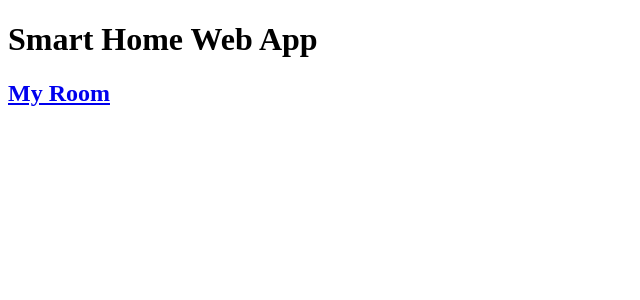
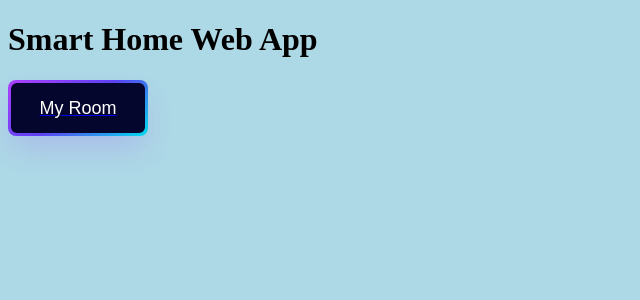
Before and after one commit to hash207/Smart-Irrigation-Web, a Flask app: page / in a window 1280 px wide. Shown: the top 300 px of the page, without its empty margins (0-640 px from the left). Run offline with Flask 3, Linux system fonts and the light colour scheme.

Commit message:
Web App: start working with css

```diff
--- /dev/null
+++ b/Web app/static/test.css
@@ -0,0 +1,50 @@
+body {
+    background-color: lightblue;
+}
+
+/* From Uiverse.io by cssbuttons-io */
+button {
+    align-items: center;
+    background-image: linear-gradient(144deg, #af40ff, #5b42f3 50%, #00ddeb);
+    border: 0;
+    border-radius: 8px;
+    box-shadow: rgba(151, 65, 252, 0.2) 0 15px 30px -5px;
+    box-sizing: border-box;
+    color: #ffffff;
+    display: flex;
+    font-size: 18px;
+    justify-content: center;
+    line-height: 1em;
+    max-width: 100%;
+    min-width: 140px;
+    padding: 3px;
+    text-decoration: none;
+    user-select: none;
+    -webkit-user-select: none;
+    touch-action: manipulation;
+    white-space: nowrap;
+    cursor: pointer;
+    transition: all 0.3s;
+  }
+
+  button:active,
+  button:hover {
+    outline: 0;
+  }
+
+  button span {
+    background-color: rgb(5, 6, 45);
+    padding: 16px 24px;
+    border-radius: 6px;
+    width: 100%;
+    height: 100%;
+    transition: 300ms;
+  }
+
+  button:hover span {
+    background: none;
+  }
+
+  button:active {
+    transform: scale(0.9);
+  }
--- a/Web app/templates/base.html
+++ b/Web app/templates/base.html
@@ -2,6 +2,7 @@
 <html lang="en">
 <head>
   <title>{% block title%} {% endblock%} - My App</title>
+  <link rel="stylesheet" type="text/css" href="{{ url_for('static', filename='test.css') }}">
 </head>
 <body>
     <header>
--- a/Web app/templates/home.html
+++ b/Web app/templates/home.html
@@ -4,6 +4,12 @@
 
 {% block content %}
 
-<h2><a href="/room1">My Room</a></h2>
+<h2>
+    <a href="/room1">
+        <button><span class="text">
+            My Room
+            </span></button>
+    </a>
+</h2>
 
 {% endblock %}
--- a/Web app/templates/room1.html
+++ b/Web app/templates/room1.html
@@ -6,7 +6,11 @@
 
 {% for led in leds %}
 
-<button type="button" onclick="location.href='{{ url_for('toggle', led=led) }}'">Toggle led {{ led }}</button>
+<button type="button" onclick="location.href='{{ url_for('toggle', led=led) }}'">
+    <span class="text">
+        Toggle led {{ led }}
+    </span>
+</button>
 
 {% else %}
 
```
